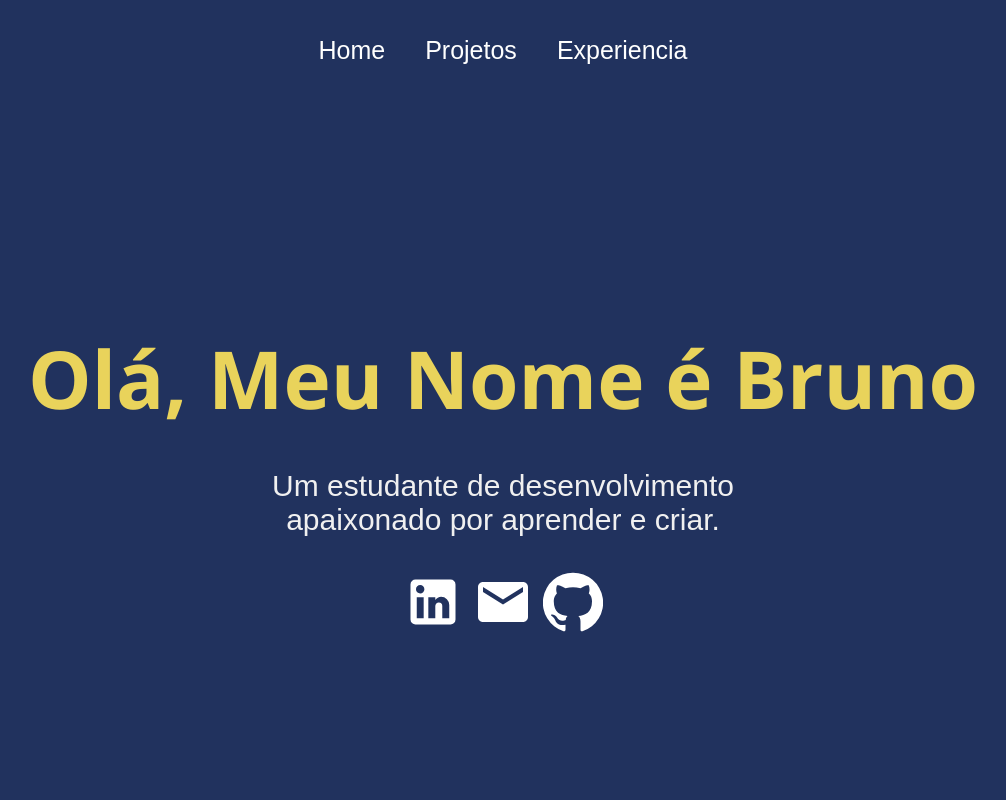
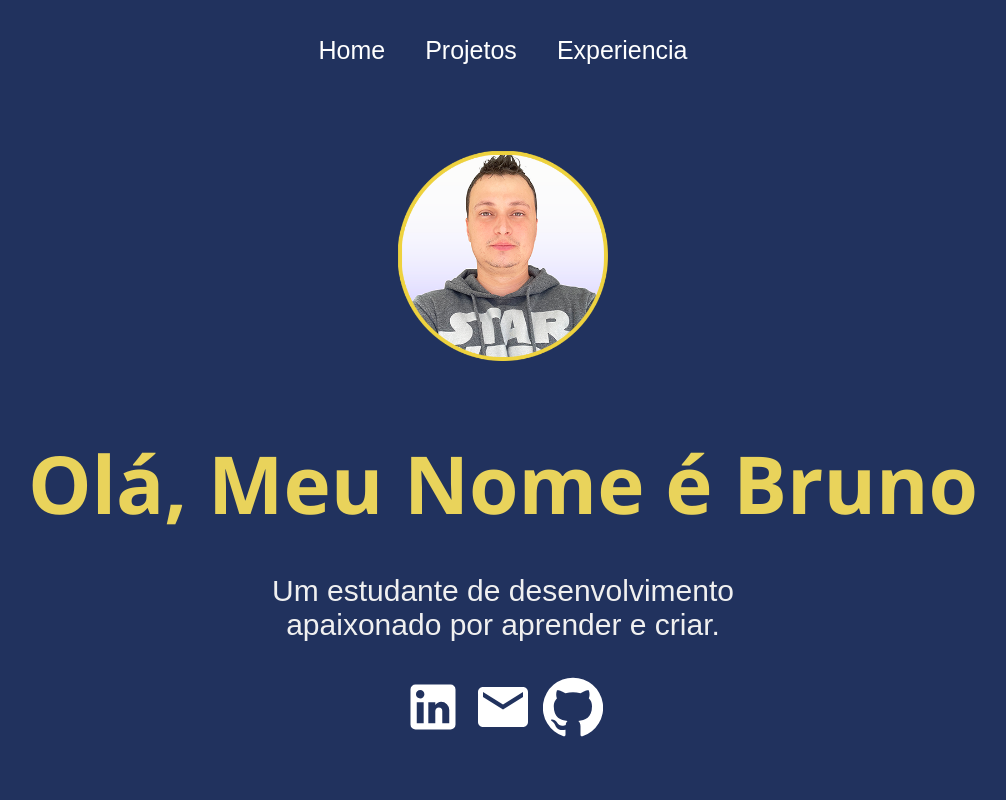
Before and after one commit to bruno-arruda-dev/Bruno-Arruda, a React (Create React App) app: page / in a window 1280 px wide. Shown: the top 800 px of the page, without its empty margins (137-1143 px from the left). Built offline with nearby package versions, Linux system fonts and the light colour scheme.

Commit message:
Inserida foto pessoal na página Home e links nos atalhos

```diff
--- a/src/pages/Home.js
+++ b/src/pages/Home.js
@@ -3,17 +3,25 @@ import LinkedInIcon     from "@material-ui/icons/LinkedIn";
 import EmailIcon        from "@material-ui/icons/Email";
 import GithubIcon       from "@material-ui/icons/GitHub";
 import "../styles/Home.css";
+import avatarPortfolio from "../components/assets/avatarPortfolio.png";
 
 export default function Home() {
     return (
         <div className="home">
             <div className="about">
+                <div className="avatarConteiner">
+                    <img id="avatar" src={avatarPortfolio}></img>
+                </div>
                 <h2>Olá, Meu Nome é Bruno</h2>
                 <div className="prompt">
                     <p>Um estudante de desenvolvimento apaixonado por aprender e criar.</p>
-                    <LinkedInIcon />
+                    <a href="https://www.linkedin.com/in/bruno-arruda-977637210/" target={"_blank"}>
+                        <LinkedInIcon />
+                    </a>
                     <EmailIcon />
-                    <GithubIcon />
+                    <a href="https://github.com/BrunoArrm" target="_blank">
+                        <GithubIcon />
+                    </a>
                 </div>
             </div>
             <div className="skills">
--- a/src/styles/Home.css
+++ b/src/styles/Home.css
@@ -15,6 +15,16 @@
   text-align: center;
   background-color: #21325e;
   color: #f0f0f0;
+}
+
+.avatarConteiner {
+  height: 30%;
+  position: relative;
+}
+
+.avatarConteiner img {
+  height: 100%;
+  border-radius: 50px;
 }
 
 .about h2 {
--- a/src/styles/ProjectDisplay.css
+++ b/src/styles/ProjectDisplay.css
@@ -8,7 +8,7 @@
 }
 
 .project h1 {
-  margin-top: 150px;
+  margin-top: 100px;
   color: #3e497a;
   font-size: 35px;
 }
```
Also changed, not shown: src/components/assets/avatarPortfolio.png (added).
